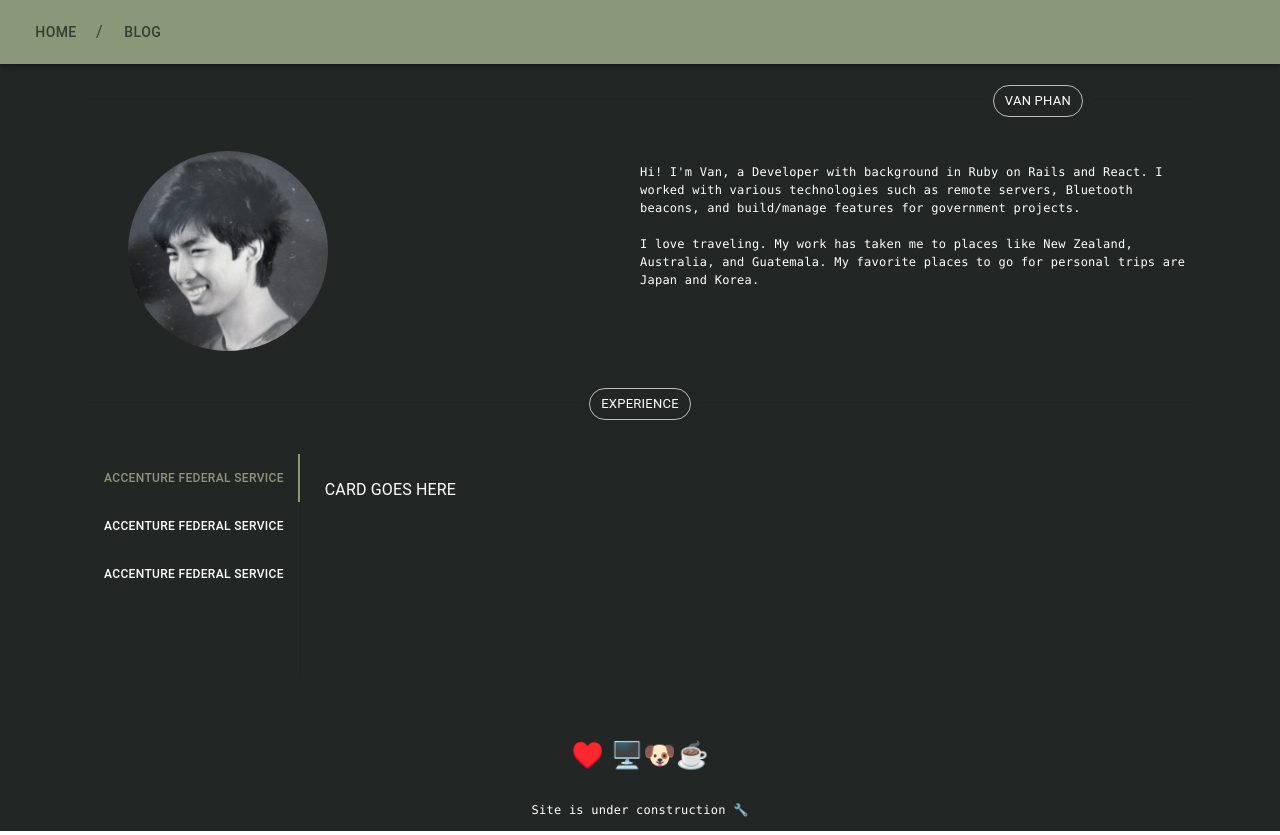
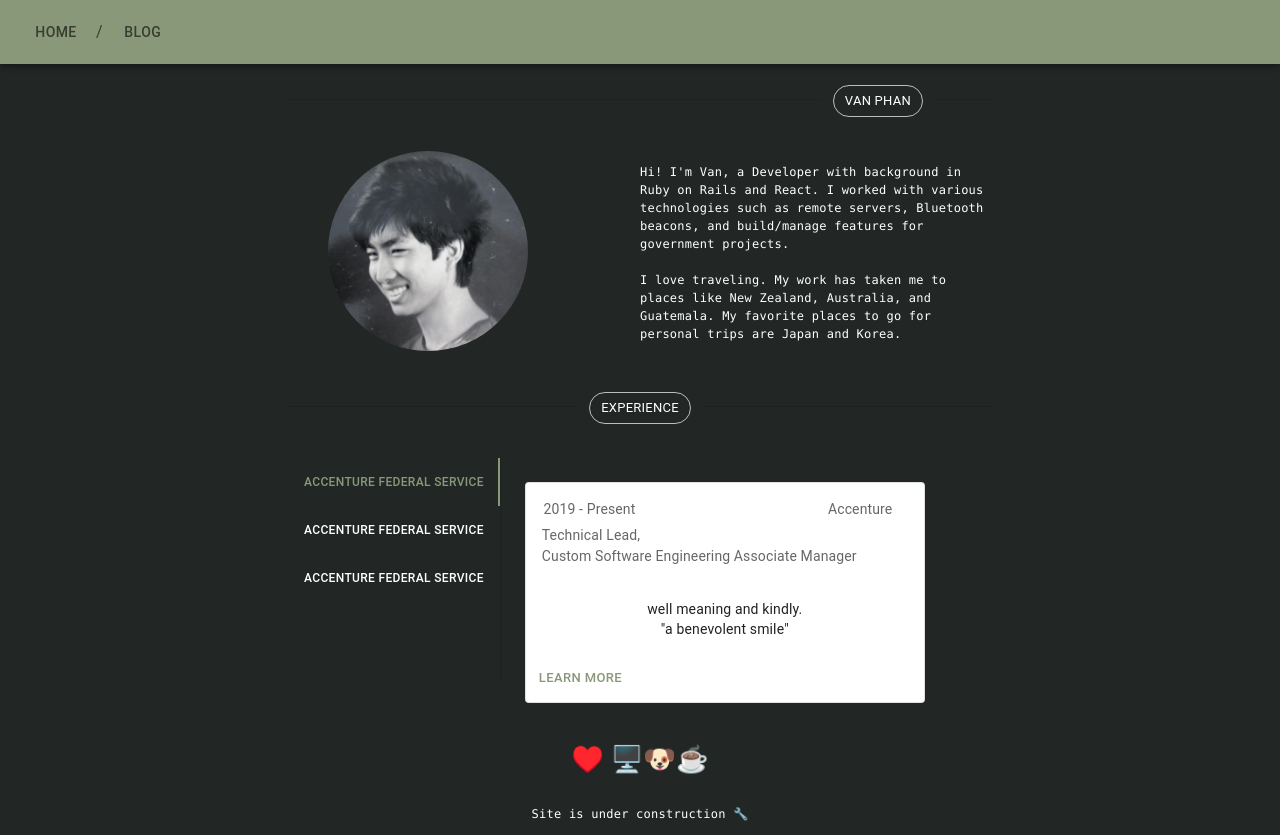
Before and after one commit to VansPhan/vanphan, a React (Create React App) app: page / in a window 1280 px wide. Built offline with nearby package versions, Linux system fonts and the light colour scheme.

Commit message:
Add to styling

```diff
--- a/src/App.css
+++ b/src/App.css
@@ -1,5 +1,11 @@
 .App {
   text-align: center;
+  width: 800px;
+  margin: 0 auto;
+}
+
+#root {
+  background-color: #222725;
 }
 
 .App-body {
--- a/src/Components/Career.js
+++ b/src/Components/Career.js
@@ -6,6 +6,7 @@ import {
   Typography,
   Box,
 } from '@mui/material';
+import CareerCard from './CareerCard';
 
 function TabPanel(props) {
   const { children, value, index, ...other } = props;
@@ -76,7 +77,7 @@ export default function Career() {
         />
       </Tabs>
       <TabPanel value={value} index={0}>
-        CARD GOES HERE
+        <CareerCard></CareerCard>
       </TabPanel>
       <TabPanel value={value} index={1}>
         Item Two
--- a/src/Components/CareerCard.js
+++ b/src/Components/CareerCard.js
@@ -0,0 +1,50 @@
+import * as React from 'react';
+import {
+  Box,
+  Card,
+  CardActions,
+  CardContent,
+  Grid,
+  Button,
+  Typography,
+} from '@mui/material';
+
+const card = (
+  <React.Fragment>
+    <CardContent>
+      <Typography sx={{ fontSize: 14 }} color="text.secondary" gutterBottom>
+        <Grid container spacing={5}>
+          <Grid item xs>
+            2019 - Present
+          </Grid>
+          <Grid item xs={4}>
+          </Grid>
+          <Grid item xs>
+            Accenture
+          </Grid>
+        </Grid>
+      </Typography>
+      <Typography mb={4} sx={{ fontSize: 14, textAlign: 'left' }} color="text.secondary">
+        Technical Lead,
+        <br />
+        Custom Software Engineering Associate Manager
+      </Typography>
+      <Typography variant="body2">
+        well meaning and kindly.
+        <br />
+        {'"a benevolent smile"'}
+      </Typography>
+    </CardContent>
+    <CardActions>
+      <Button size="small">Learn More</Button>
+    </CardActions>
+  </React.Fragment>
+);
+
+export default function CareerCard() {
+  return (
+    <Box sx={{ minWidth: 400 }}>
+      <Card variant="outlined">{card}</Card>
+    </Box>
+  );
+}
```
